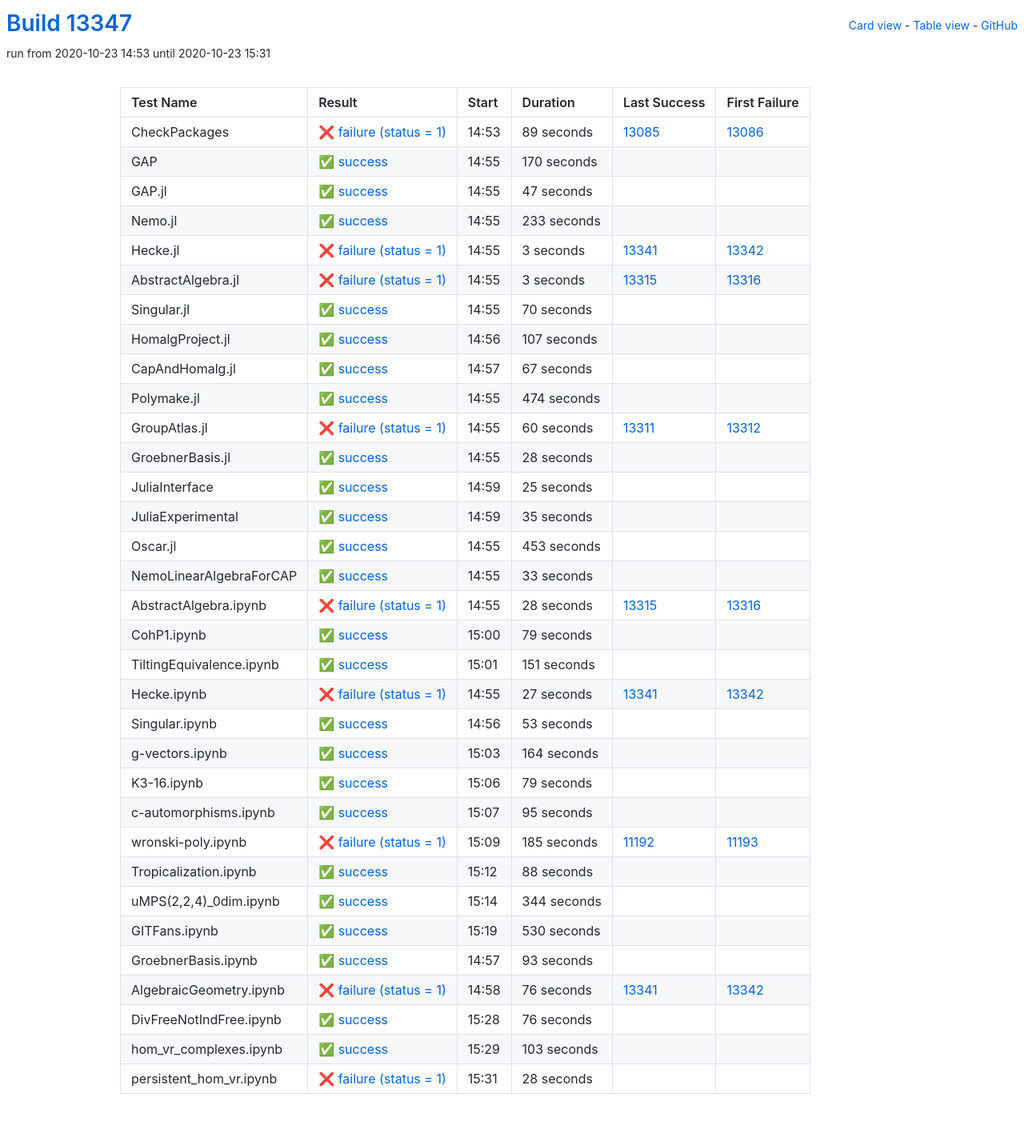
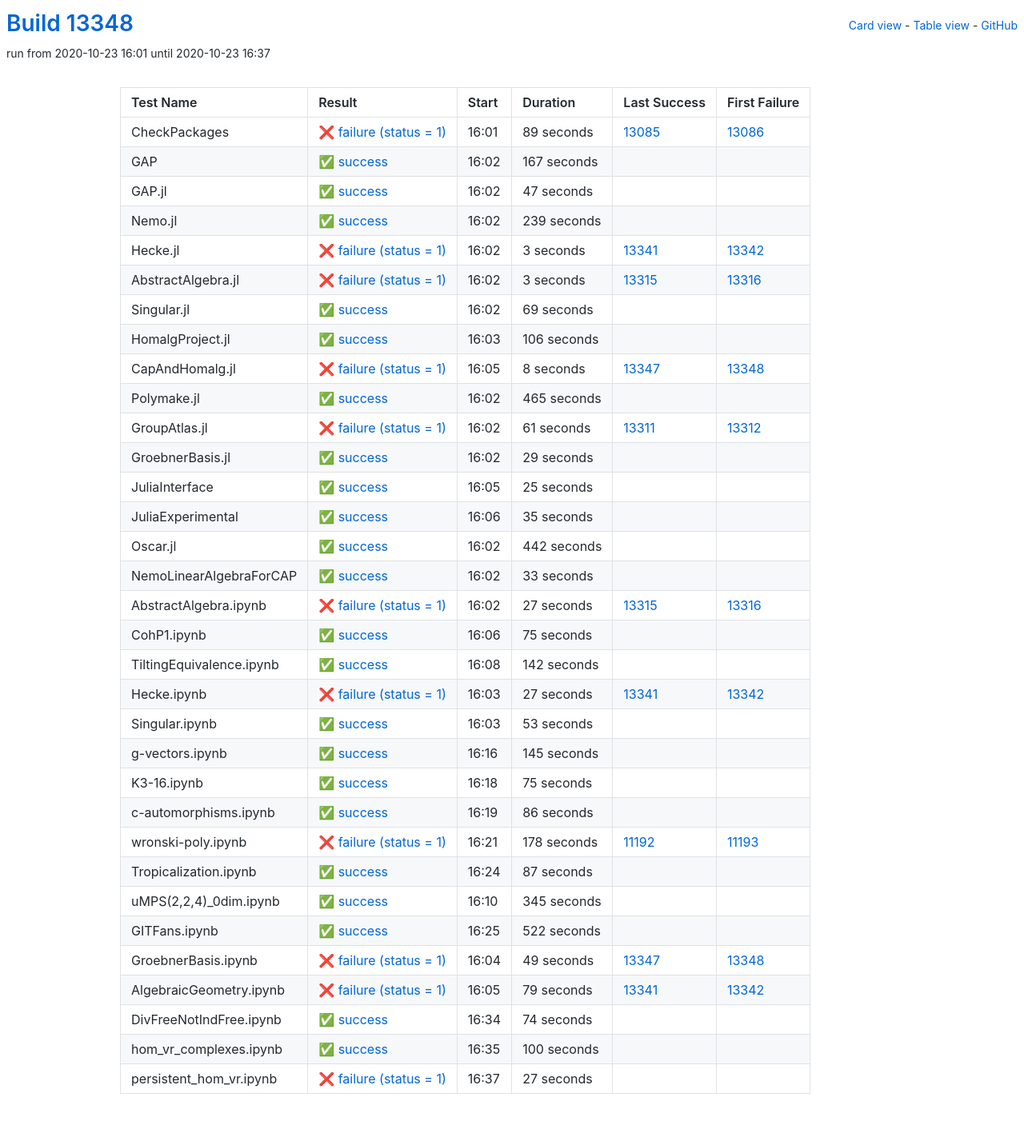
Before and after one commit to oscar-system/oscar-ci-status, a Jekyll site: the page built from table.html, in a window 1280 px wide. Shown: the whole page at 80% size. Built offline with Jekyll 4.4.1, drawn with Linux system fonts in a browser that asks for light colours.

Commit message:
Build #13348

```diff
--- a/_data/ci.yml
+++ b/_data/ci.yml
@@ -1,6 +1,6 @@
 ---
-build: 13347
-build_url: https://oscarci.mathematik.uni-kl.de/job/oscar/13347/
+build: 13348
+build_url: https://oscarci.mathematik.uni-kl.de/job/oscar/13348/
 job: oscar
 organization: oscar-system
 repo: oscar-ci-status
@@ -8,8 +8,8 @@
 tests:
 - name: CheckPackages
   id: checkpackages
-  log: https://oscarci.mathematik.uni-kl.de/job/oscar/13347/artifact/logs/build-13347/CheckPackages.log
-  start: 2020-10-23 14:53
+  log: https://oscarci.mathematik.uni-kl.de/job/oscar/13348/artifact/logs/build-13348/CheckPackages.log
+  start: 2020-10-23 16:01
   success: false
   exitcode: 1
   status: failure
@@ -20,20 +20,20 @@
   first_failure_url: https://oscarci.mathematik.uni-kl.de/job/oscar/13086/
 - name: GAP
   id: gap
-  log: https://oscarci.mathematik.uni-kl.de/job/oscar/13347/artifact/logs/build-13347/GAP.log
-  start: 2020-10-23 14:55
+  log: https://oscarci.mathematik.uni-kl.de/job/oscar/13348/artifact/logs/build-13348/GAP.log
+  start: 2020-10-23 16:02
   success: true
   exitcode: 0
   status: success
-  duration: 170
+  duration: 167
   last_success: false
   last_success_url:
   first_failure: false
   first_failure_url:
 - name: GAP.jl
   id: gap-jl
-  log: https://oscarci.mathematik.uni-kl.de/job/oscar/13347/artifact/logs/build-13347/GAP.jl.log
-  start: 2020-10-23 14:55
+  log: https://oscarci.mathematik.uni-kl.de/job/oscar/13348/artifact/logs/build-13348/GAP.jl.log
+  start: 2020-10-23 16:02
   success: true
   exitcode: 0
   status: success
@@ -44,20 +44,20 @@
   first_failure_url:
 - name: Nemo.jl
   id: nemo-jl
-  log: https://oscarci.mathematik.uni-kl.de/job/oscar/13347/artifact/logs/build-13347/Nemo.jl.log
-  start: 2020-10-23 14:55
+  log: https://oscarci.mathematik.uni-kl.de/job/oscar/13348/artifact/logs/build-13348/Nemo.jl.log
+  start: 2020-10-23 16:02
   success: true
   exitcode: 0
   status: success
-  duration: 233
+  duration: 239
   last_success: false
   last_success_url:
   first_failure: false
   first_failure_url:
 - name: Hecke.jl
   id: hecke-jl
-  log: https://oscarci.mathematik.uni-kl.de/job/oscar/13347/artifact/logs/build-13347/Hecke.jl.log
-  start: 2020-10-23 14:55
+  log: https://oscarci.mathematik.uni-kl.de/job/oscar/13348/artifact/logs/build-13348/Hecke.jl.log
+  start: 2020-10-23 16:02
   success: false
   exitcode: 1
   status: failure
@@ -68,8 +68,8 @@
   first_failure_url: https://oscarci.mathematik.uni-kl.de/job/oscar/13342/
 - name: AbstractAlgebra.jl
   id: abstractalgebra-jl
-  log: https://oscarci.mathematik.uni-kl.de/job/oscar/13347/artifact/logs/build-13347/AbstractAlgebra.jl.log
-  start: 2020-10-23 14:55
+  log: https://oscarci.mathematik.uni-kl.de/job/oscar/13348/artifact/logs/build-13348/AbstractAlgebra.jl.log
+  start: 2020-10-23 16:02
   success: false
   exitcode: 1
   status: failure
@@ -80,80 +80,80 @@
   first_failure_url: https://oscarci.mathematik.uni-kl.de/job/oscar/13316/
 - name: Singular.jl
   id: singular-jl
-  log: https://oscarci.mathematik.uni-kl.de/job/oscar/13347/artifact/logs/build-13347/Singular.jl.log
-  start: 2020-10-23 14:55
+  log: https://oscarci.mathematik.uni-kl.de/job/oscar/13348/artifact/logs/build-13348/Singular.jl.log
+  start: 2020-10-23 16:02
   success: true
   exitcode: 0
   status: success
-  duration: 70
+  duration: 69
   last_success: false
   last_success_url:
   first_failure: false
   first_failure_url:
 - name: HomalgProject.jl
   id: homalgproject-jl
-  log: https://oscarci.mathematik.uni-kl.de/job/oscar/13347/artifact/logs/build-13347/HomalgProject.jl.log
-  start: 2020-10-23 14:56
+  log: https://oscarci.mathematik.uni-kl.de/job/oscar/13348/artifact/logs/build-13348/HomalgProject.jl.log
+  start: 2020-10-23 16:03
   success: true
   exitcode: 0
   status: success
-  duration: 107
+  duration: 106
   last_success: false
   last_success_url:
   first_failure: false
   first_failure_url:
 - name: CapAndHomalg.jl
   id: capandhomalg-jl
-  log: https://oscarci.mathematik.uni-kl.de/job/oscar/13347/artifact/logs/build-13347/CapAndHomalg.jl.log
-  start: 2020-10-23 14:57
+  log: https://oscarci.mathematik.uni-kl.de/job/oscar/13348/artifact/logs/build-13348/CapAndHomalg.jl.log
+  start: 2020-10-23 16:05
+  success: false
+  exitcode: 1
+  status: failure
+  duration: 8
+  last_success: 13347
+  last_success_url: https://oscarci.mathematik.uni-kl.de/job/oscar/13347/
+  first_failure: 13348
+  first_failure_url: https://oscarci.mathematik.uni-kl.de/job/oscar/13348/
+- name: Polymake.jl
+  id: polymake-jl
+  log: https://oscarci.mathematik.uni-kl.de/job/oscar/13348/artifact/logs/build-13348/Polymake.jl.log
+  start: 2020-10-23 16:02
   success: true
   exitcode: 0
   status: success
-  duration: 67
-  last_success: false
-  last_success_url:
-  first_failure: false
-  first_failure_url:
-- name: Polymake.jl
-  id: polymake-jl
-  log: https://oscarci.mathematik.uni-kl.de/job/oscar/13347/artifact/logs/build-13347/Polymake.jl.log
-  start: 2020-10-23 14:55
-  success: true
-  exitcode: 0
-  status: success
-  duration: 474
+  duration: 465
   last_success: false
   last_success_url:
   first_failure: false
   first_failure_url:
 - name: GroupAtlas.jl
   id: groupatlas-jl
-  log: https://oscarci.mathematik.uni-kl.de/job/oscar/13347/artifact/logs/build-13347/GroupAtlas.jl.log
-  start: 2020-10-23 14:55
+  log: https://oscarci.mathematik.uni-kl.de/job/oscar/13348/artifact/logs/build-13348/GroupAtlas.jl.log
+  start: 2020-10-23 16:02
   success: false
   exitcode: 1
   status: failure
-  duration: 60
+  duration: 61
   last_success: 13311
   last_success_url: https://oscarci.mathematik.uni-kl.de/job/oscar/13311/
   first_failure: 13312
   first_failure_url: https://oscarci.mathematik.uni-kl.de/job/oscar/13312/
 - name: GroebnerBasis.jl
   id: groebnerbasis-jl
-  log: https://oscarci.mathematik.uni-kl.de/job/oscar/13347/artifact/logs/build-13347/GroebnerBasis.jl.log
-  start: 2020-10-23 14:55
+  log: https://oscarci.mathematik.uni-kl.de/job/oscar/13348/artifact/logs/build-13348/GroebnerBasis.jl.log
+  start: 2020-10-23 16:02
   success: true
   exitcode: 0
   status: success
-  duration: 28
+  duration: 29
   last_success: false
   last_success_url:
   first_failure: false
   first_failure_url:
 - name: JuliaInterface
   id: juliainterface
-  log: https://oscarci.mathematik.uni-kl.de/job/oscar/13347/artifact/logs/build-13347/JuliaInterface.log
-  start: 2020-10-23 14:59
+  log: https://oscarci.mathematik.uni-kl.de/job/oscar/13348/artifact/logs/build-13348/JuliaInterface.log
+  start: 2020-10-23 16:05
   success: true
   exitcode: 0
   status: success
@@ -164,8 +164,8 @@
   first_failure_url:
 - name: JuliaExperimental
   id: juliaexperimental
-  log: https://oscarci.mathematik.uni-kl.de/job/oscar/13347/artifact/logs/build-13347/JuliaExperimental.log
-  start: 2020-10-23 14:59
+  log: https://oscarci.mathematik.uni-kl.de/job/oscar/13348/artifact/logs/build-13348/JuliaExperimental.log
+  start: 2020-10-23 16:06
   success: true
   exitcode: 0
   status: success
@@ -176,20 +176,20 @@
   first_failure_url:
 - name: Oscar.jl
   id: oscar-jl
-  log: https://oscarci.mathematik.uni-kl.de/job/oscar/13347/artifact/logs/build-13347/Oscar.jl.log
-  start: 2020-10-23 14:55
+  log: https://oscarci.mathematik.uni-kl.de/job/oscar/13348/artifact/logs/build-13348/Oscar.jl.log
+  start: 2020-10-23 16:02
   success: true
   exitcode: 0
   status: success
-  duration: 453
+  duration: 442
   last_success: false
   last_success_url:
   first_failure: false
   first_failure_url:
 - name: NemoLinearAlgebraForCAP
   id: nemolinearalgebraforcap
-  log: https://oscarci.mathematik.uni-kl.de/job/oscar/13347/artifact/logs/build-13347/NemoLinearAlgebraForCAP.log
-  start: 2020-10-23 14:55
+  log: https://oscarci.mathematik.uni-kl.de/job/oscar/13348/artifact/logs/build-13348/NemoLinearAlgebraForCAP.log
+  start: 2020-10-23 16:02
   success: true
   exitcode: 0
   status: success
@@ -200,44 +200,44 @@
   first_failure_url:
 - name: AbstractAlgebra.ipynb
   id: abstractalgebra-ipynb
-  log: https://oscarci.mathematik.uni-kl.de/job/oscar/13347/artifact/logs/build-13347/AbstractAlgebra.ipynb.log
-  start: 2020-10-23 14:55
+  log: https://oscarci.mathematik.uni-kl.de/job/oscar/13348/artifact/logs/build-13348/AbstractAlgebra.ipynb.log
+  start: 2020-10-23 16:02
   success: false
   exitcode: 1
   status: failure
-  duration: 28
+  duration: 27
   last_success: 13315
   last_success_url: https://oscarci.mathematik.uni-kl.de/job/oscar/13315/
   first_failure: 13316
   first_failure_url: https://oscarci.mathematik.uni-kl.de/job/oscar/13316/
 - name: CohP1.ipynb
   id: cohp1-ipynb
-  log: https://oscarci.mathematik.uni-kl.de/job/oscar/13347/artifact/logs/build-13347/CohP1.ipynb.log
-  start: 2020-10-23 15:00
+  log: https://oscarci.mathematik.uni-kl.de/job/oscar/13348/artifact/logs/build-13348/CohP1.ipynb.log
+  start: 2020-10-23 16:06
   success: true
   exitcode: 0
   status: success
-  duration: 79
+  duration: 75
   last_success: false
   last_success_url:
   first_failure: false
   first_failure_url:
 - name: TiltingEquivalence.ipynb
   id: tiltingequivalence-ipynb
-  log: https://oscarci.mathematik.uni-kl.de/job/oscar/13347/artifact/logs/build-13347/TiltingEquivalence.ipynb.log
-  start: 2020-10-23 15:01
+  log: https://oscarci.mathematik.uni-kl.de/job/oscar/13348/artifact/logs/build-13348/TiltingEquivalence.ipynb.log
+  start: 2020-10-23 16:08
   success: true
   exitcode: 0
   status: success
-  duration: 151
+  duration: 142
   last_success: false
   last_success_url:
   first_failure: false
   first_failure_url:
 - name: Hecke.ipynb
   id: hecke-ipynb
-  log: https://oscarci.mathematik.uni-kl.de/job/oscar/13347/artifact/logs/build-13347/Hecke.ipynb.log
-  start: 2020-10-23 14:55
+  log: https://oscarci.mathematik.uni-kl.de/job/oscar/13348/artifact/logs/build-13348/Hecke.ipynb.log
+  start: 2020-10-23 16:03
   success: false
   exitcode: 1
   status: failure
@@ -248,8 +248,8 @@
   first_failure_url: https://oscarci.mathematik.uni-kl.de/job/oscar/13342/
 - name: Singular.ipynb
   id: singular-ipynb
-  log: https://oscarci.mathematik.uni-kl.de/job/oscar/13347/artifact/logs/build-13347/Singular.ipynb.log
-  start: 2020-10-23 14:56
+  log: https://oscarci.mathematik.uni-kl.de/job/oscar/13348/artifact/logs/build-13348/Singular.ipynb.log
+  start: 2020-10-23 16:03
   success: true
   exitcode: 0
   status: success
@@ -260,144 +260,144 @@
   first_failure_url:
 - name: g-vectors.ipynb
   id: g-vectors-ipynb
-  log: https://oscarci.mathematik.uni-kl.de/job/oscar/13347/artifact/logs/build-13347/g-vectors.ipynb.log
-  start: 2020-10-23 15:03
+  log: https://oscarci.mathematik.uni-kl.de/job/oscar/13348/artifact/logs/build-13348/g-vectors.ipynb.log
+  start: 2020-10-23 16:16
   success: true
   exitcode: 0
   status: success
-  duration: 164
+  duration: 145
   last_success: false
   last_success_url:
   first_failure: false
   first_failure_url:
 - name: K3-16.ipynb
   id: k3-16-ipynb
-  log: https://oscarci.mathematik.uni-kl.de/job/oscar/13347/artifact/logs/build-13347/K3-16.ipynb.log
-  start: 2020-10-23 15:06
+  log: https://oscarci.mathematik.uni-kl.de/job/oscar/13348/artifact/logs/build-13348/K3-16.ipynb.log
+  start: 2020-10-23 16:18
   success: true
   exitcode: 0
   status: success
-  duration: 79
+  duration: 75
   last_success: false
   last_success_url:
   first_failure: false
   first_failure_url:
 - name: c-automorphisms.ipynb
   id: c-automorphisms-ipynb
-  log: https://oscarci.mathematik.uni-kl.de/job/oscar/13347/artifact/logs/build-13347/c-automorphisms.ipynb.log
-  start: 2020-10-23 15:07
+  log: https://oscarci.mathematik.uni-kl.de/job/oscar/13348/artifact/logs/build-13348/c-automorphisms.ipynb.log
+  start: 2020-10-23 16:19
   success: true
   exitcode: 0
   status: success
-  duration: 95
+  duration: 86
   last_success: false
   last_success_url:
   first_failure: false
   first_failure_url:
 - name: wronski-poly.ipynb
   id: wronski-poly-ipynb
-  log: https://oscarci.mathematik.uni-kl.de/job/oscar/13347/artifact/logs/build-13347/wronski-poly.ipynb.log
-  start: 2020-10-23 15:09
+  log: https://oscarci.mathematik.uni-kl.de/job/oscar/13348/artifact/logs/build-13348/wronski-poly.ipynb.log
+  start: 2020-10-23 16:21
   success: false
   exitcode: 1
   status: failure
-  duration: 185
+  duration: 178
   last_success: 11192
   last_success_url: https://oscarci.mathematik.uni-kl.de/job/oscar/11192/
   first_failure: 11193
   first_failure_url: https://oscarci.mathematik.uni-kl.de/job/oscar/11193/
 - name: Tropicalization.ipynb
   id: tropicalization-ipynb
-  log: https://oscarci.mathematik.uni-kl.de/job/oscar/13347/artifact/logs/build-13347/Tropicalization.ipynb.log
-  start: 2020-10-23 15:12
+  log: https://oscarci.mathematik.uni-kl.de/job/oscar/13348/artifact/logs/build-13348/Tropicalization.ipynb.log
+  start: 2020-10-23 16:24
   success: true
   exitcode: 0
   status: success
-  duration: 88
+  duration: 87
   last_success: false
   last_success_url:
   first_failure: false
   first_failure_url:
 - name: uMPS(2,2,4)_0dim.ipynb
   id: umps-2-2-4-0dim-ipynb
-  log: https://oscarci.mathematik.uni-kl.de/job/oscar/13347/artifact/logs/build-13347/uMPS-2-2-4-_0dim.ipynb.log
-  start: 2020-10-23 15:14
+  log: https://oscarci.mathematik.uni-kl.de/job/oscar/13348/artifact/logs/build-13348/uMPS-2-2-4-_0dim.ipynb.log
+  start: 2020-10-23 16:10
   success: true
   exitcode: 0
   status: success
-  duration: 344
+  duration: 345
   last_success: false
   last_success_url:
   first_failure: false
   first_failure_url:
 - name: GITFans.ipynb
   id: gitfans-ipynb
-  log: https://oscarci.mathematik.uni-kl.de/job/oscar/13347/artifact/logs/build-13347/GITFans.ipynb.log
-  start: 2020-10-23 15:19
+  log: https://oscarci.mathematik.uni-kl.de/job/oscar/13348/artifact/logs/build-13348/GITFans.ipynb.log
+  start: 2020-10-23 16:25
   success: true
   exitcode: 0
   status: success
-  duration: 530
+  duration: 522
   last_success: false
   last_success_url:
   first_failure: false
   first_failure_url:
 - name: GroebnerBasis.ipynb
   id: groebnerbasis-ipynb
-  log: https://oscarci.mathematik.uni-kl.de/job/oscar/13347/artifact/logs/build-13347/GroebnerBasis.ipynb.log
-  start: 2020-10-23 14:57
-  success: true
-  exitcode: 0
-  status: success
-  duration: 93
-  last_success: false
-  last_success_url:
-  first_failure: false
-  first_failure_url:
-- name: AlgebraicGeometry.ipynb
-  id: algebraicgeometry-ipynb
-  log: https://oscarci.mathematik.uni-kl.de/job/oscar/13347/artifact/logs/build-13347/AlgebraicGeometry.ipynb.log
-  start: 2020-10-23 14:58
+  log: https://oscarci.mathematik.uni-kl.de/job/oscar/13348/artifact/logs/build-13348/GroebnerBasis.ipynb.log
+  start: 2020-10-23 16:04
   success: false
   exitcode: 1
   status: failure
-  duration: 76
+  duration: 49
+  last_success: 13347
+  last_success_url: https://oscarci.mathematik.uni-kl.de/job/oscar/13347/
+  first_failure: 13348
+  first_failure_url: https://oscarci.mathematik.uni-kl.de/job/oscar/13348/
+- name: AlgebraicGeometry.ipynb
+  id: algebraicgeometry-ipynb
+  log: https://oscarci.mathematik.uni-kl.de/job/oscar/13348/artifact/logs/build-13348/AlgebraicGeometry.ipynb.log
+  start: 2020-10-23 16:05
+  success: false
+  exitcode: 1
+  status: failure
+  duration: 79
   last_success: 13341
   last_success_url: https://oscarci.mathematik.uni-kl.de/job/oscar/13341/
   first_failure: 13342
   first_failure_url: https://oscarci.mathematik.uni-kl.de/job/oscar/13342/
 - name: DivFreeNotIndFree.ipynb
   id: divfreenotindfree-ipynb
-  log: https://oscarci.mathematik.uni-kl.de/job/oscar/13347/artifact/logs/build-13347/DivFreeNotIndFree.ipynb.log
-  start: 2020-10-23 15:28
+  log: https://oscarci.mathematik.uni-kl.de/job/oscar/13348/artifact/logs/build-13348/DivFreeNotIndFree.ipynb.log
+  start: 2020-10-23 16:34
   success: true
   exitcode: 0
   status: success
-  duration: 76
+  duration: 74
   last_success: false
   last_success_url:
   first_failure: false
   first_failure_url:
 - name: hom_vr_complexes.ipynb
   id: hom-vr-complexes-ipynb
-  log: https://oscarci.mathematik.uni-kl.de/job/oscar/13347/artifact/logs/build-13347/hom_vr_complexes.ipynb.log
-  start: 2020-10-23 15:29
+  log: https://oscarci.mathematik.uni-kl.de/job/oscar/13348/artifact/logs/build-13348/hom_vr_complexes.ipynb.log
+  start: 2020-10-23 16:35
   success: true
   exitcode: 0
   status: success
-  duration: 103
+  duration: 100
   last_success: false
   last_success_url:
   first_failure: false
   first_failure_url:
 - name: persistent_hom_vr.ipynb
   id: persistent-hom-vr-ipynb
-  log: https://oscarci.mathematik.uni-kl.de/job/oscar/13347/artifact/logs/build-13347/persistent_hom_vr.ipynb.log
-  start: 2020-10-23 15:31
+  log: https://oscarci.mathematik.uni-kl.de/job/oscar/13348/artifact/logs/build-13348/persistent_hom_vr.ipynb.log
+  start: 2020-10-23 16:37
   success: false
   exitcode: 1
   status: failure
-  duration: 28
+  duration: 27
   last_success: false
   last_success_url:
   first_failure: false
```
Also changed, not shown: README.md.
